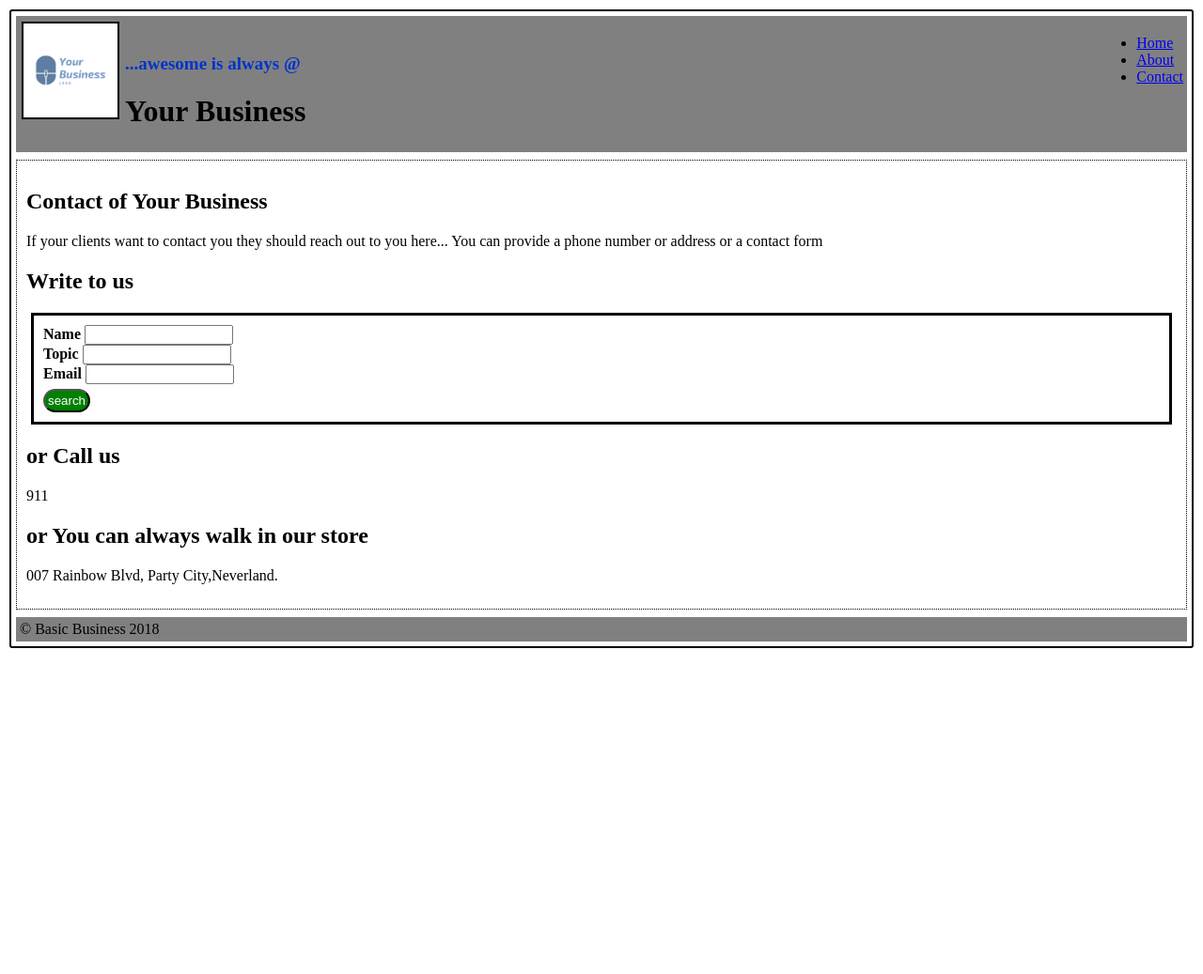
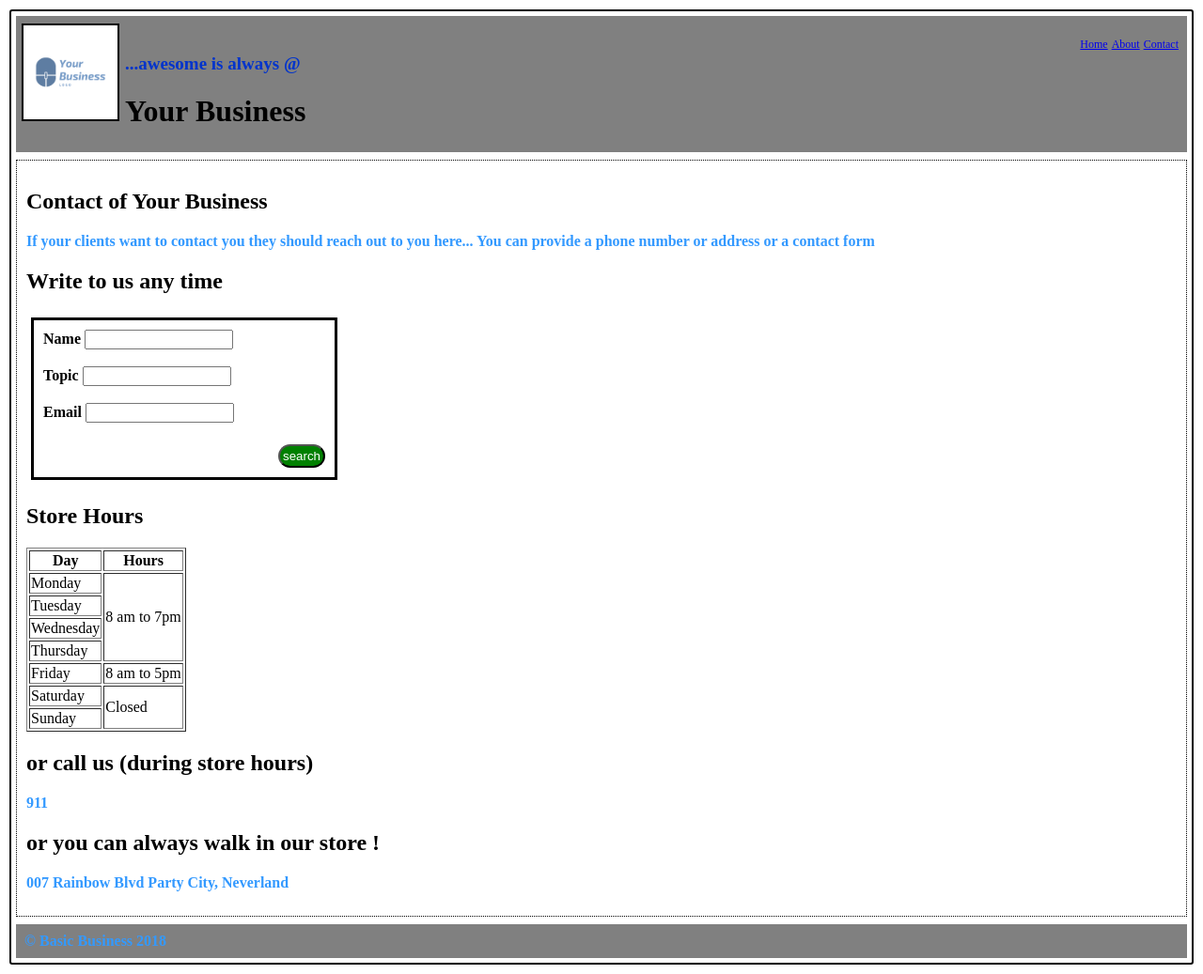
Before and after one commit to ruchanimbalkar/BasicBusinessWebsite, a plain HTML site: page contact.html in a window 1280 px wide. Shown: the whole page at 94% size. Before the commit the page ends 800 px from the top, so only its background shows below. Drawn offline with Linux system fonts and the light colour scheme.

Commit message:
Day 1 Commit 2 Store hours added to contact page and pictures added to about page

```diff
--- a/contact.html
+++ b/contact.html
@@ -37,33 +37,50 @@
 
 				</p>
 
-				<h2> Write to us </h2>
+				<h2> Write to us any time </h2>
 				<form class="contact-form ">
 					<label for="name">Name</label>
 					<input type="text" id="name" name="name"/><br/>
+					<br/>
 					<label for="queryFor">Topic</label>
 					<input type="text" id="queryFor" name="queryFor"/><br/>
+					<br/>
 					<label for="email">Email </label>
 					<input type="text" id="email" name="email"/><br/>
+					<br/>
 					<input type="submit" value="search"/>
 				</form>
 
-				<h2> or Call us </h2>
+				<h2> Store Hours </h2>
+				<table border="1">
+					<th>Day</th> <th>Hours</th>
+					<tr><td >Monday</td><td rowspan="4"> 8 am to 7pm </td></tr>
+					<tr><td>Tuesday</td></tr>
+					<tr><td >Wednesday</td></tr>
+					<tr><td >Thursday</td></tr>
+					<tr><td >Friday</td><td>8 am to 5pm</td></tr>
+					<tr><td >Saturday</td><td rowspan="2">Closed</td></tr>
+					<tr><td>Sunday</td></tr>
+
+				</table>
+
+
+				<h2> or call us (during store hours) </h2>
 				<p>
 					911
 
 				</p>
 
-				<h2> or You can always walk in our store  </h2>
-				<p>
-					007 Rainbow Blvd,
-					Party City,Neverland.
+				<h2> or you can always walk in our store !  </h2>
+				<div>
+					<p> 007 Rainbow Blvd
+					 Party City, Neverland </p>
 
-				</p>
+				</div>
 			</section>
 
 			<footer>
-				&copy; Basic Business 2018
+				<p> &copy; Basic Business 2018 </p>
 			</footer>
 		</main>
 	</body>
--- a/css/contactsite.css
+++ b/css/contactsite.css
@@ -16,7 +16,14 @@ header{
 
 header nav{
 	float:right;
+	margin-right: 5px;
 }
+
+header nav li {
+  display: inline;
+  font-size: 12px;
+}
+
 #headerLines{
 	display:inline-block;
 }
@@ -32,7 +39,10 @@ header nav{
 	border:2px solid black;
 	border-radius:3px;
 }
-
+p{
+	font-weight:bold;
+	color:#3399ff;
+}
 .bodyCore{
 	border:1px dotted black;
 	padding:10px;
@@ -41,13 +51,17 @@ header nav{
 }
 .bordered-image{
 	border:2px solid black;
-	margin:2px;
+	margin:4px 2px 0px 2px;
+
 }
 
 .contact-form{
 	border:3px solid black;
 	margin:5px;
 	padding:10px;
+	width: 300px;
+  display: inline-block;
+  vertical-align: top;
 }
 .contact-form label{
 	font-weight:bold;
@@ -67,4 +81,10 @@ header nav{
   border-radius: 15px;
   padding: 3px;
   margin-top: 5px;
+  float:right;
 }
+
+footer p{
+	margin:5px;
+	font-weight:bolder;
+}
--- a/css/site.css
+++ b/css/site.css
@@ -16,6 +16,12 @@ header{
 
 header nav{
 	float:right;
+	margin-right: 5px;
+}
+
+header nav li {
+  display: inline;
+  font-size: 12px;
 }
 #headerLines{
 	display:inline-block;
@@ -32,7 +38,10 @@ header nav{
 	border:2px solid black;
 	border-radius:3px;
 }
-
+p{
+	font-weight:bold;
+	color:#3399ff;
+}
 .bodyCore{
 	border:1px dotted black;
 	padding:10px;
@@ -41,5 +50,10 @@ header nav{
 }
 .bordered-image{
 	border:2px solid black;
-	margin:2px;
+	margin:4px 2px 0px 2px;
 }
+
+footer p{
+	margin:5px;
+	font-weight:bolder;
+}
```
Also changed, not shown: about.html (+2 -2 lines), index.html (+20 -2 lines), img/cookiecutter.jpg (added), img/freshcookies.jpg (added).
